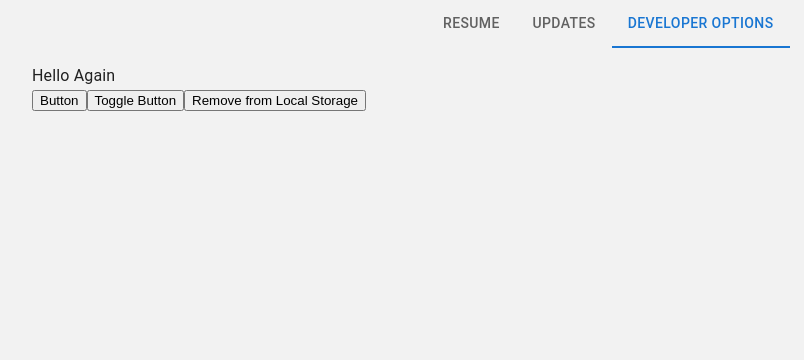
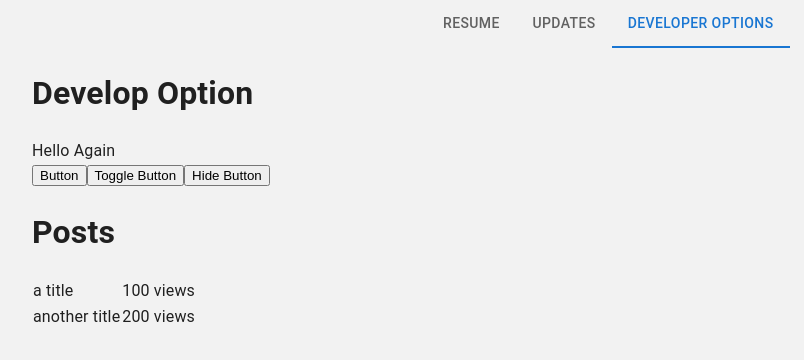
Before and after one commit to beovan/react-mui-resume, a React (Create React App) app: page / in a window 1280 px wide. Both pictures are taken after a click on the tab "DEVELOPER OPTIONS". Shown: the top 360 px of the page, without its empty margins (32-836 px from the left). Built offline with nearby package versions, Linux system fonts and the light colour scheme; data requests are answered from the project's data file.

Commit message:
feat: axios and json-server dependencies, fetch and display posts

```diff
--- /dev/null
+++ b/Server/db.json
@@ -0,0 +1,14 @@
+{
+    "posts": [
+      { "id": "1", "title": "a title", "views": 100 },
+      { "id": "2", "title": "another title", "views": 200 }
+    ],
+
+    "comments": [
+      { "id": "1", "text": "a comment about post 1", "postId": "1" },
+      { "id": "2", "text": "another comment about post 1", "postId": "1" }
+    ],
+    "profile": {
+      "name": "typicode"
+    }
+  }
--- a/package.json
+++ b/package.json
@@ -11,7 +11,9 @@
     "@testing-library/jest-dom": "^5.17.0",
     "@testing-library/react": "^13.4.0",
     "@testing-library/user-event": "^13.5.0",
+    "axios": "^1.6.7",
     "framer-motion": "^10.16.4",
+    "json-server": "^1.0.0-alpha.23",
     "markdown-ast": "^0.3.0",
     "raw-loader": "^4.0.2",
     "react": "^18.2.0",
--- a/src/components/Develop.js
+++ b/src/components/Develop.js
@@ -1,5 +1,11 @@
+//React
+import { Box } from '@mui/material';
 import React, { useState, useEffect } from 'react';
 
+//Axios
+// import Axios from './Axios/Axios';
+import fetchPosts from './Posts/Posts';
+//local
 export const ButtonVisibilityContext = React.createContext();
 
 const Develop = () => {
@@ -14,18 +20,38 @@ const Develop = () => {
     const removeButton = () => {
         localStorage.removeItem('isButtonVisible');
     };
+//Axios
+const [posts, setPosts] = useState([]);
+
+useEffect(() => {
+    fetchPosts().then(data => {
+        setPosts(data);
+    });
+}, []);
 
     return (
-        <ButtonVisibilityContext.Provider value={{ isButtonVisible, setButtonVisibility }}>
+        <Box>
+        <h1>Develop Option</h1>
+            <ButtonVisibilityContext.Provider value={{ isButtonVisible, setButtonVisibility }}>
             <div>Hello Again</div>
             {isButtonVisible && <button>Button</button>}
             <button onClick={() => setButtonVisibility(!isButtonVisible)}>
                 Toggle Button
             </button>
             <button onClick={removeButton}>
-                Remove from Local Storage
+                Hide Button
             </button>
         </ButtonVisibilityContext.Provider>
+        <h1>Posts</h1>
+        <div>
+        {posts.map((item) => (
+    <tr key={item.id}>
+        <td>{item.title}</td>
+        <td>{item.views} views</td>
+    </tr>
+))}
+    </div>
+        </Box>
     );
 }
 
```
Also changed, not shown: src/components/ButtonBasic/ButtonBasic.js (added, +13 -0 lines), 1 other file (tests, documents, lock files or other folders).
